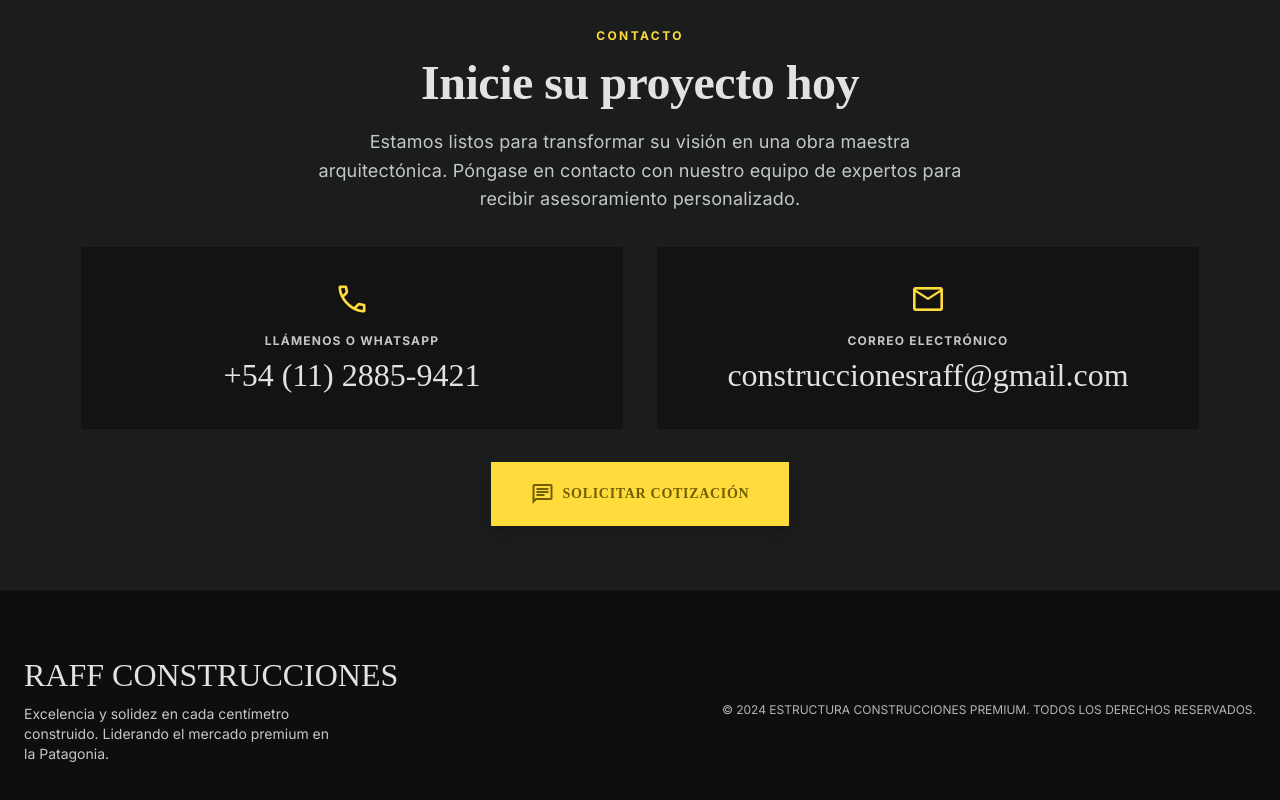
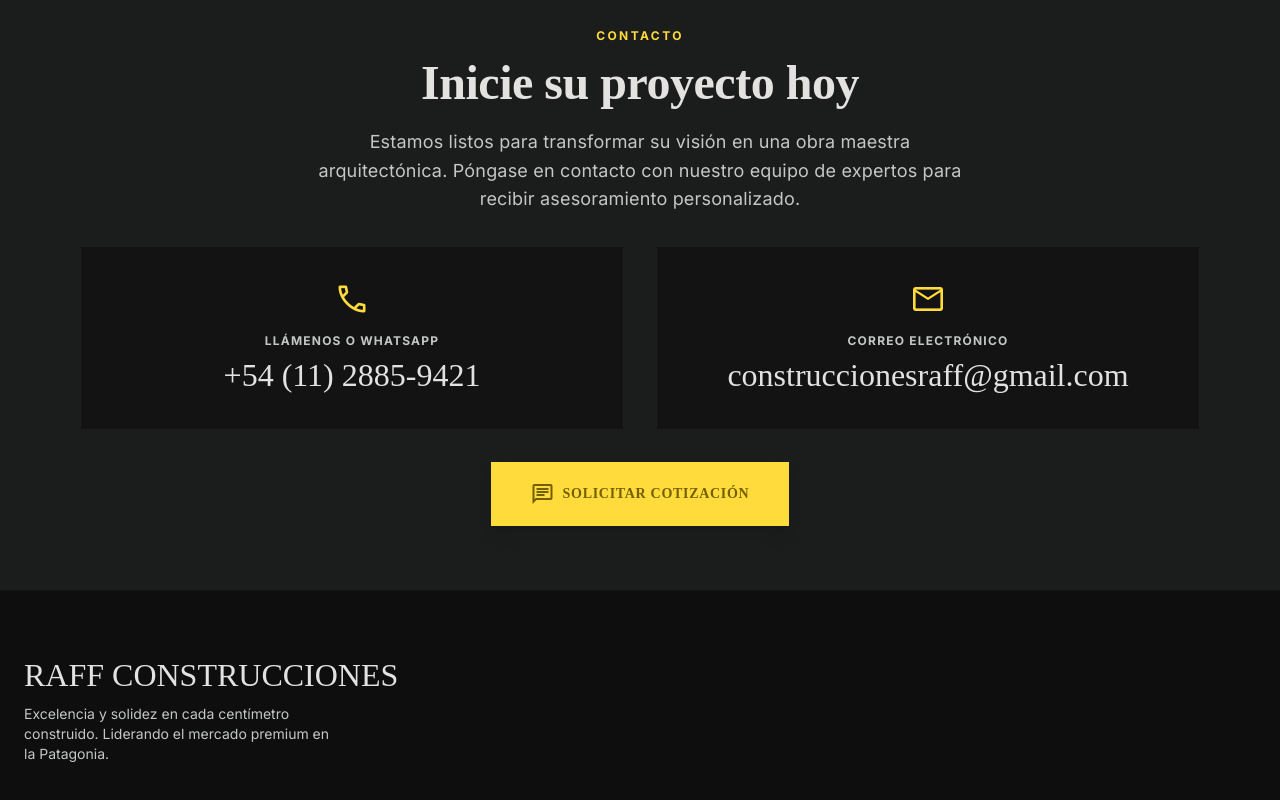
Before and after one commit to F3DUX/raffconstrucciones, a plain HTML site: page index.html in a window 1280 px wide. Shown: the part 2637-3437 px from the top of the page. Drawn offline with nearby package versions, Linux system fonts and the light colour scheme; a web font is replaced by a local one.

```diff
--- a/index.html
+++ b/index.html
@@ -275,7 +275,7 @@
 <p class="font-body-md text-on-surface-variant text-sm max-w-xs">Excelencia y solidez en cada centímetro construido. Liderando el mercado premium en la Patagonia.</p>
 </div>
 <div class="text-on-surface-variant font-body-md text-xs opacity-90">
-                © 2024 ESTRUCTURA CONSTRUCCIONES PREMIUM. TODOS LOS DERECHOS RESERVADOS.
+
             </div>
 </div>
 </footer>
```
